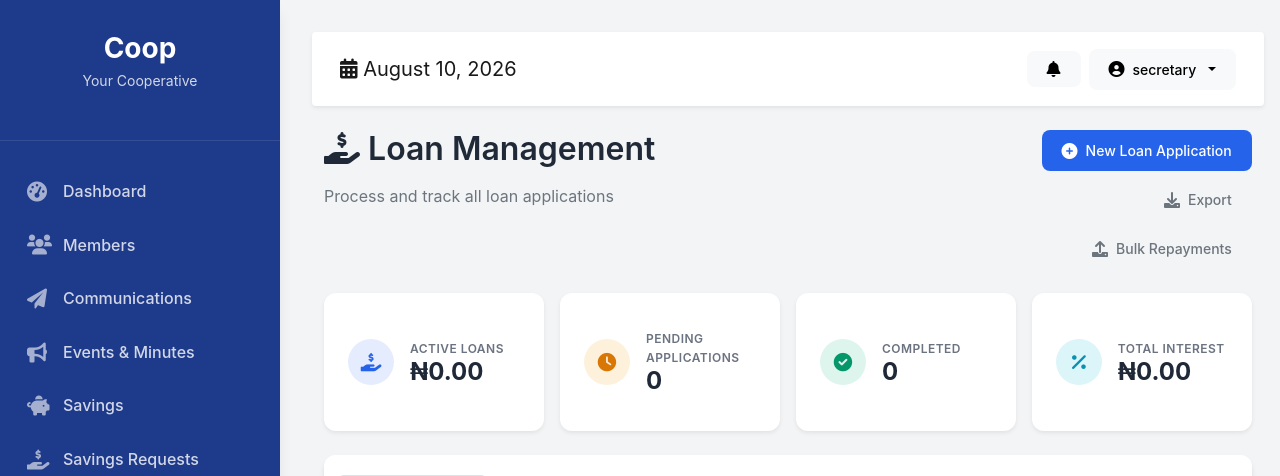
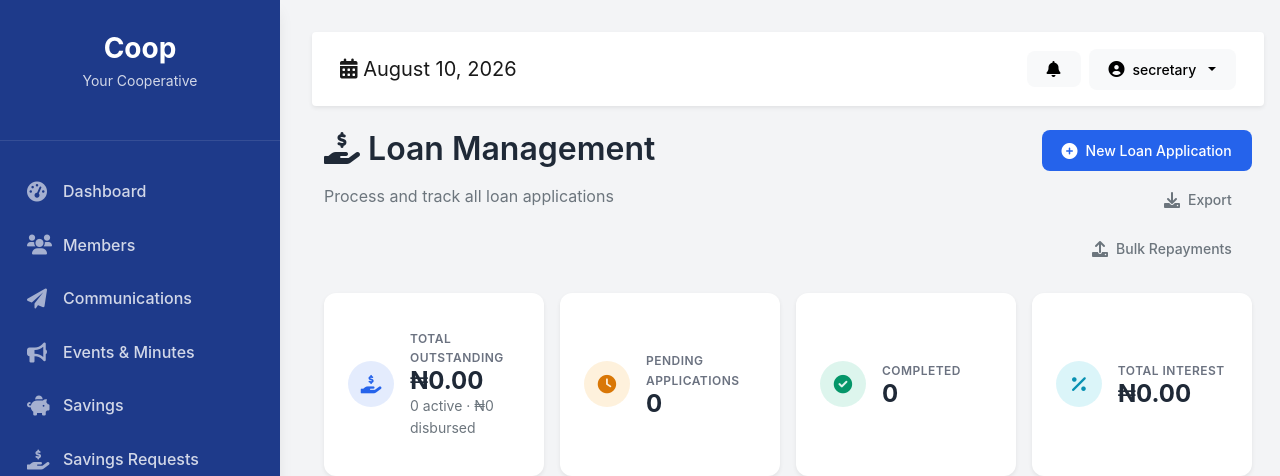
Before and after one commit to keshdel/oou_cooperative_system, a Flask app: page /loans in a window 1280 px wide. Shown: the top 476 px of the page. Run offline with Flask 3, Linux system fonts and the light colour scheme; a user stored in the database is signed in; data comes from the database, SQL or seed files in the repository; data that the repository does not hold is empty; parts of the project's set-up code (start-up, migrations or seed data) failed here and were passed over; some libraries are stand-ins or nearby versions.

Commit message:
Show total outstanding on the loan management page
The summary led with total principal disbursed, but not what members still
owe. Add a "Total Outstanding" headline metric (sum of active-loan balances)
with the active count and disbursed principal as context.

Co-Authored-By: Claude Opus 4.8 <noreply@anthropic.com>

```diff
--- a/blueprints/loans.py
+++ b/blueprints/loans.py
@@ -141,12 +141,21 @@ def loans_list():
         ORDER BY l.date_applied DESC
     ''').fetchall()
     active_loans = db.execute("SELECT SUM(amount) FROM loans WHERE status = 'active'").fetchone()[0] or 0
+    # Total outstanding = what members still owe on active loans (sum of balances),
+    # as opposed to the principal originally disbursed.
+    summary = db.execute(
+        "SELECT COUNT(*) AS c, COALESCE(SUM(balance), 0) AS outstanding "
+        "FROM loans WHERE status = 'active'"
+    ).fetchone()
+    active_count = summary['c']
+    total_outstanding = summary['outstanding']
 
     # Real delinquency: compare each active loan's expected repayments-to-date
     # against what has actually been repaid, and age the shortfall.
     ageing = portfolio_delinquency(db)
 
     return render_template('admin/loans.html', loans=all_loans, active_loans=active_loans,
+                           active_count=active_count, total_outstanding=total_outstanding,
                            overdue_loans=ageing['loans'], ageing=ageing)
 
 
--- a/templates/admin/loans.html
+++ b/templates/admin/loans.html
@@ -29,8 +29,9 @@
                 <div class="card-body d-flex align-items-center">
                     <span class="metric-icon me-3" style="background:rgba(37,99,235,.12);color:#2563eb;"><i class="fas fa-hand-holding-usd"></i></span>
                     <div>
-                        <div class="metric-label">Active Loans</div>
-                        <div class="metric-value">₦{{ "{:,.2f}".format(active_loans) }}</div>
+                        <div class="metric-label">Total Outstanding</div>
+                        <div class="metric-value">₦{{ "{:,.2f}".format(total_outstanding) }}</div>
+                        <div class="text-muted small">{{ active_count }} active · ₦{{ "{:,.0f}".format(active_loans) }} disbursed</div>
                     </div>
                 </div>
             </div>
```
